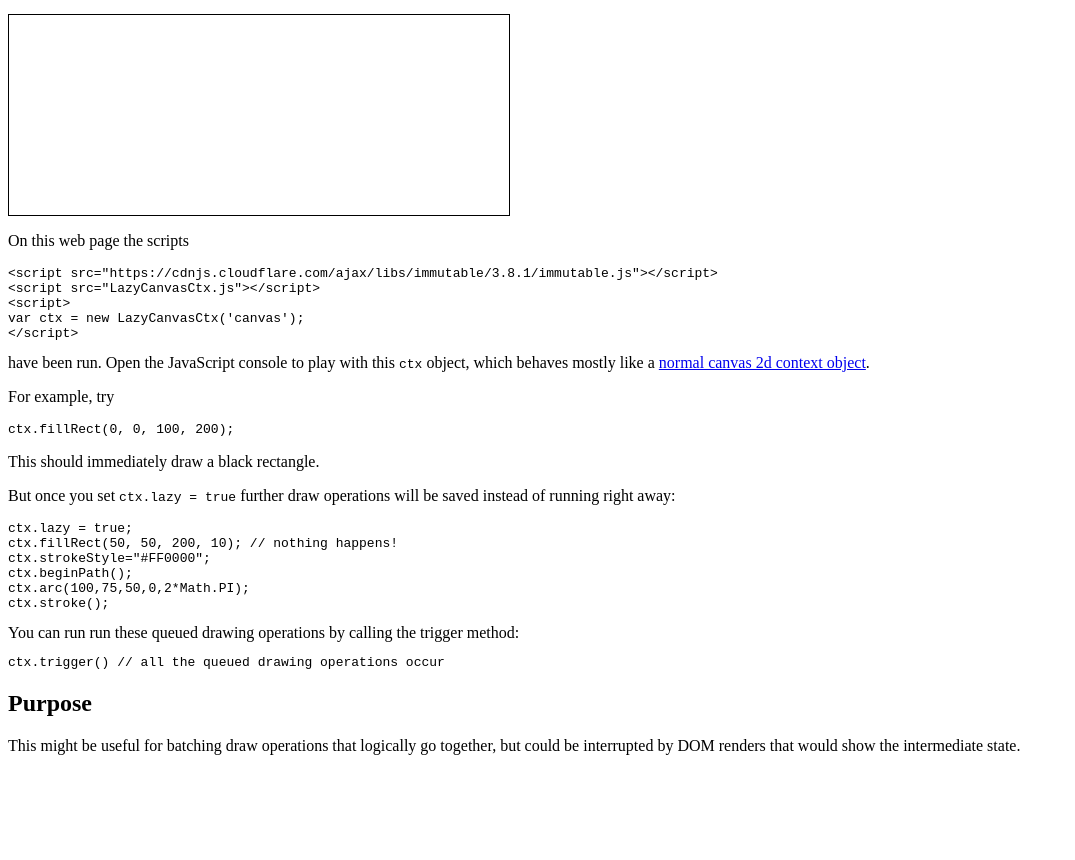
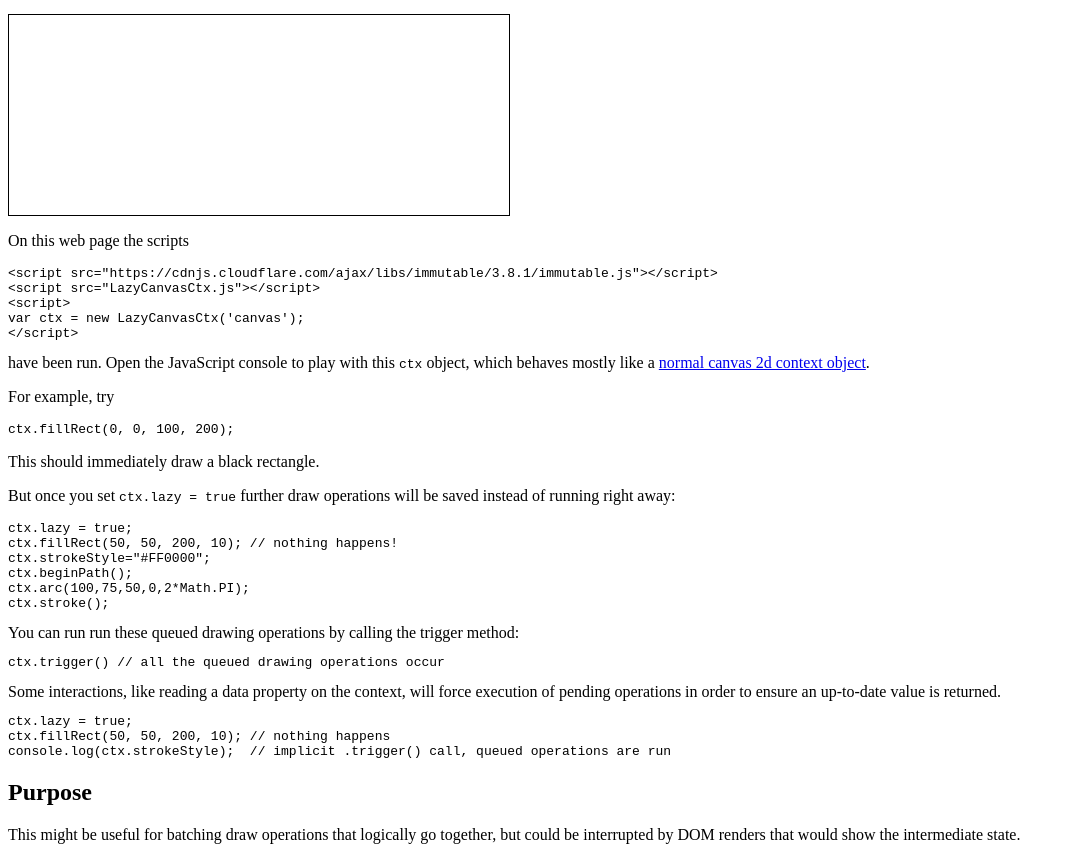
Before and after one commit to thomasballinger/dalsegno, a website: page lazycanvas.html in a window 1280 px wide. Shown: the part 86-946 px from the top of the page, without its empty margins (0-1075 px from the left). Before the commit the page ends 857 px from the top, so only its background shows below. Drawn offline with nearby package versions, Linux system fonts and the light colour scheme.

Commit message:
describe more behavior

```diff
--- a/lazycanvas.html
+++ b/lazycanvas.html
@@ -49,6 +49,12 @@ You can run run these queued drawing operations by calling the trigger method:
 <code><pre>
 ctx.trigger() // all the queued drawing operations occur
 </pre></code>
+Some interactions, like reading a data property on the context, will force execution of pending operations in order to ensure an up-to-date value is returned.
+<code><pre>
+ctx.lazy = true;
+ctx.fillRect(50, 50, 200, 10); // nothing happens
+console.log(ctx.strokeStyle);  // implicit .trigger() call, queued operations are run
+</pre></code>
 
 <h2>Purpose</h2>
 <p>
```
